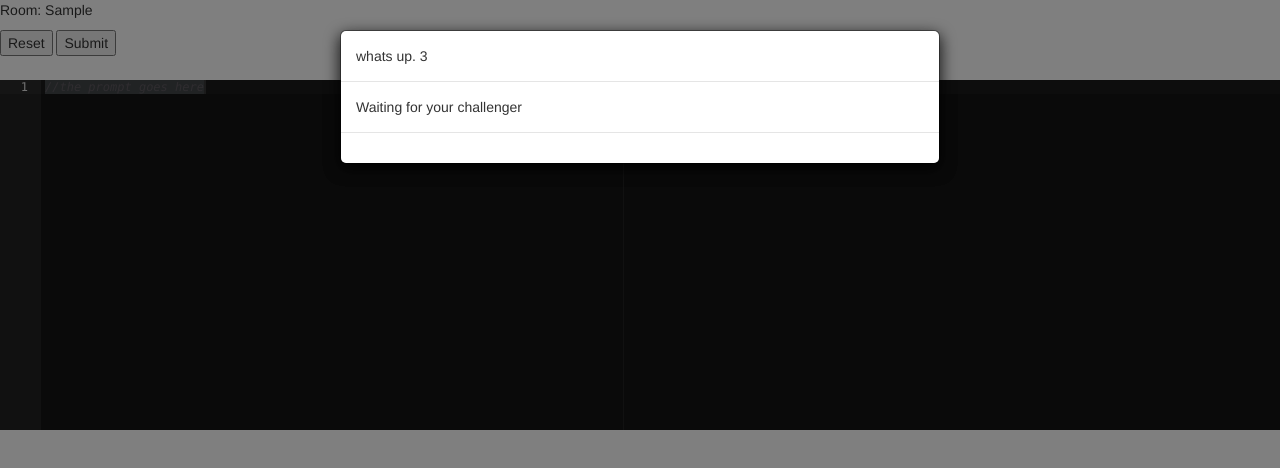
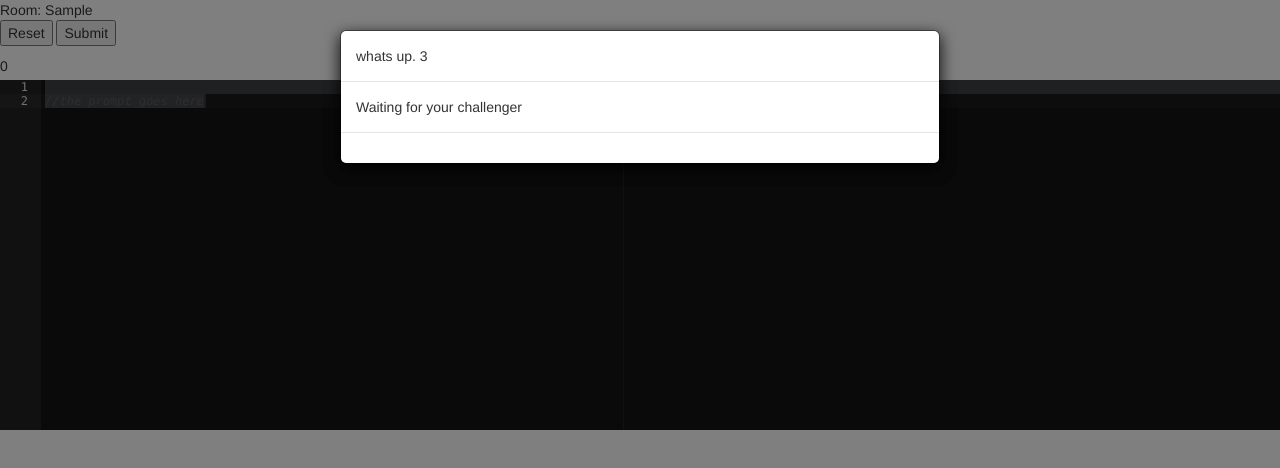
Before and after one commit to code-duel/code-duel, a website: page client/index.html at #!/room in a window 1280 px wide. Both pictures are taken after typing "Sample", "Sample" into the empty fields and a click on the button "Join". Drawn offline with nearby package versions, Linux system fonts and the light colour scheme.

Commit message:
(cleanup) removed logic from controllers and built a factory for the rooms, also added a timer to the room

```diff
--- a/client/Room/roomCtrl.js
+++ b/client/Room/roomCtrl.js
@@ -1,16 +1,15 @@
-angular.module('app')
-  .controller('roomCtrl', function($scope, $modal, $log, userService) {
+angular.module('app.room', [])
+  .controller('roomCtrl', function($scope, $modal, $log, roomService, userService) {
     $scope.roomname = userService.user.roomname;
     $scope.username = userService.user.username;
     console.log('room controller loads');
 
     $scope.ready = false;
-
+    $scope.data = roomService;
 
     $scope.setReady = function(){
       $scope.ready = !$scope.ready;
     };
-
 
     $scope.open = function(size){
       var modalInstance = $modal.open({
@@ -25,9 +24,9 @@ angular.module('app')
    $scope.open();
     console.log('room controller has called open');
 
-    //here are our variables for start theme and prompt
+    //editor init variables
     var theme = "twilight";
-    var prompt = "//the prompt goes here"
+    var prompt = "\n//the prompt goes here"
     var editor = ace.edit("editor");
 
 
@@ -36,16 +35,13 @@ angular.module('app')
     editor.getSession().setMode("ace/mode/javascript");
     editor.setValue(prompt);
 
-   //this is where we will need to test the code
-   $scope.submit = function() {
-    var testThisCode = editor.getValue();
-    console.log("this needs to be evaluated!: ", testThisCode);
-   }
+     $scope.submit = roomService.submit;
+     $scope.stopTimer = roomService.stopTimer;
+     $scope.startTimer = roomService.startTimer;
 
-   //this resets the editor to the original prompt
-   $scope.reset = function() {
-    console.log('reset');
-    editor.setValue(prompt);
-   }
+     $scope.reset = function(){
+      roomService.reset(prompt)
+     }
+
 
   });
--- /dev/null
+++ b/client/Room/roomService.js
@@ -0,0 +1,39 @@
+angular.module('app.services', [])
+.factory('roomService', function($timeout){
+  var data = {
+    editor: ace.edit("editor"),
+	  timer: null,
+	  clock: 0
+  };
+
+	var submit =  function() {
+      var testThisCode = data.editor.getValue();
+      console.log("this needs to be evaluated!: ", testThisCode);
+  };
+
+  var reset = function(prompt) {
+    console.log('reset');
+    editor.setValue(prompt);
+
+  };
+
+  var startTimer = function() {
+    timer = $timeout(function(){
+        data.clock++;
+        startTimer();
+    }, 100);
+  };
+
+  var stopTimer = function() {
+  	$timeout.cancel(data.timer);
+  	data.timer = null;
+  }
+
+	return {
+		submit: submit,
+		reset: reset,
+		startTimer: startTimer,
+		stopTimer: stopTimer,
+		data: data
+	}
+})
--- a/client/Room/roomView.html
+++ b/client/Room/roomView.html
@@ -15,7 +15,10 @@
 </style>
 
 <p ng-controller="roomCtrl">Room: {{roomname}}<br>
-
+  <button ng-click="reset()">Reset</button>
+  <button ng-click="submit()">Submit</button>
+  <div ng-click="startTimer()">{{ data.data.clock }}</div>
+>>>>>>> (cleanup) removed logic from controllers and built a factory for the rooms, also added a timer to the room
 <!-- THEME:
 <select id="theme">
   <option value="twilight" selected>twilight</option>
--- a/client/app.js
+++ b/client/app.js
@@ -1,4 +1,6 @@
 angular.module('app', [
+  'app.room',
+  'app.services',
   'ngRoute',
   'ui.bootstrap'
   ])
--- a/client/index.html
+++ b/client/index.html
@@ -18,6 +18,8 @@
     <script src="services/userService.js"></script>
   </head>
   <body ng-view="">
+
+    <script src="Room/roomService.js"></script>
     <script src="Room/src-noconflict/ace.js"></script>
   </body>
 </html>
```
